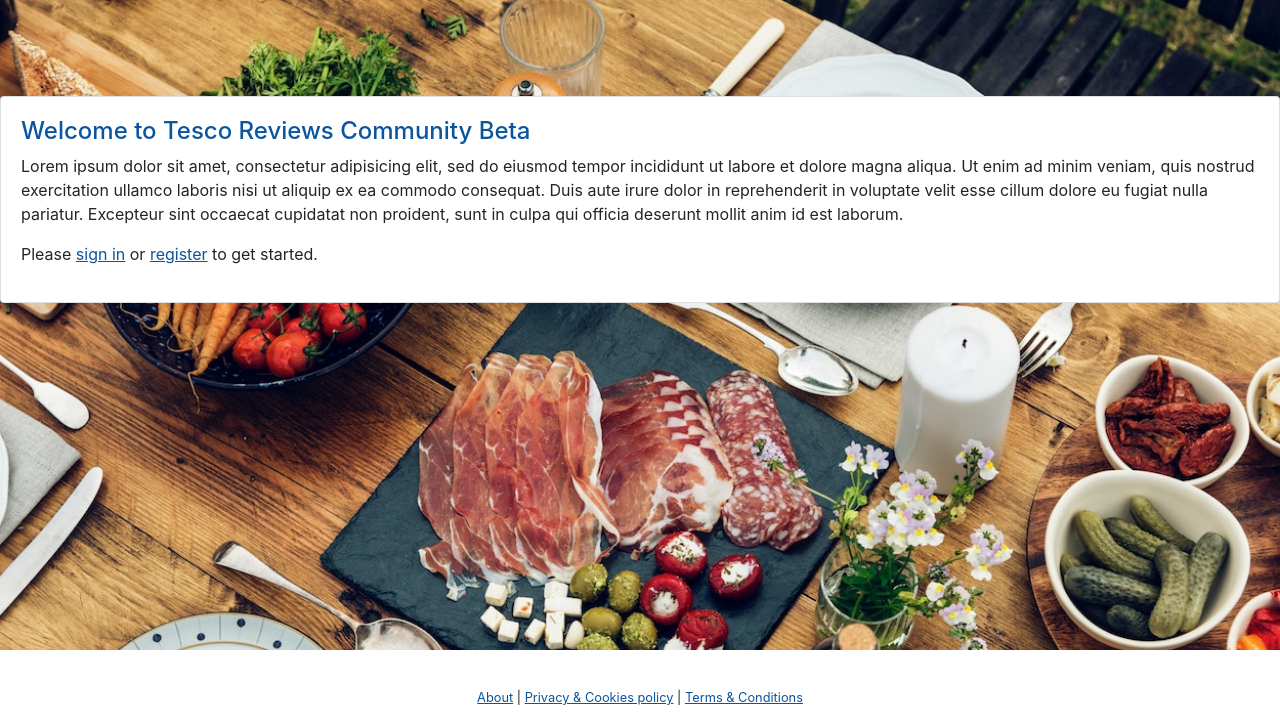
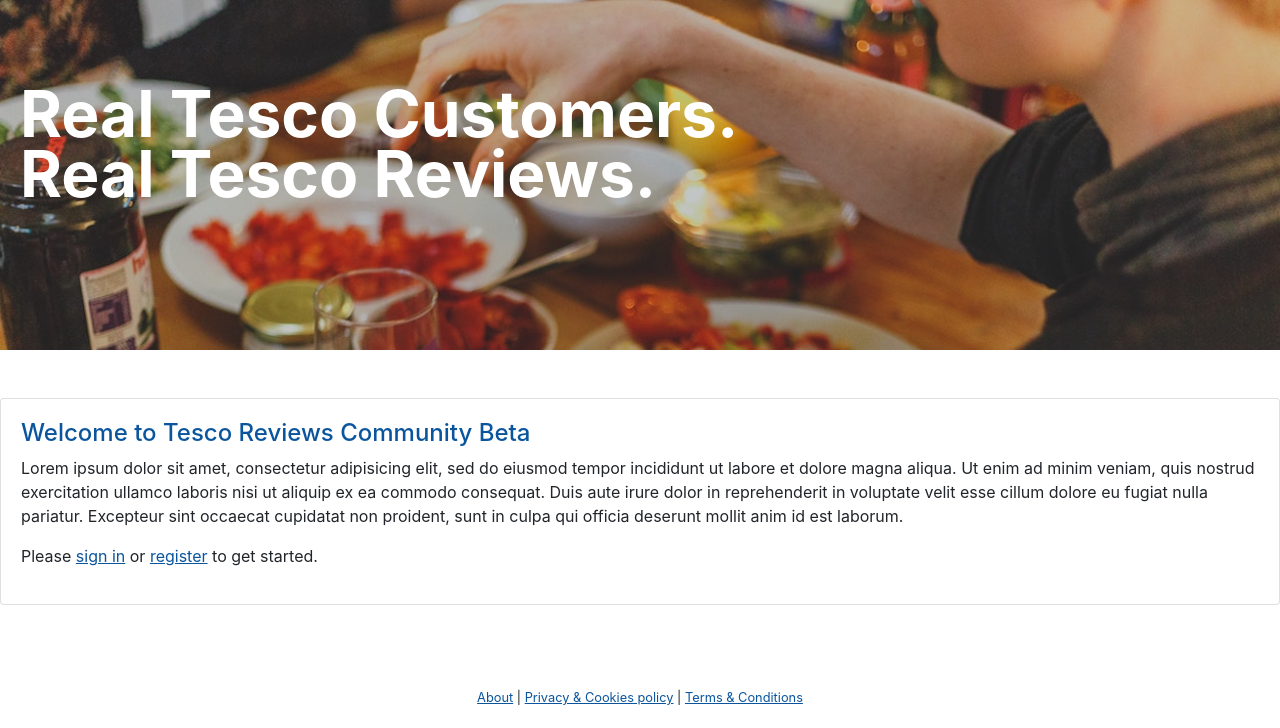
Before and after one commit to john-running/retailercommunity, a Flask app: page / in a window 1280 px wide. Shown: the part 72-800 px from the top of the page. Run offline with Flask 2, Linux system fonts and the light colour scheme; some libraries are stand-ins or nearby versions.

Commit message:
updated homepage

```diff
--- a/project/static/configure.css
+++ b/project/static/configure.css
@@ -19,10 +19,10 @@ body {
 
 
 .jumbotron-cover{
-  background-image: url(bread-brunch-candle.jpg);
+  background-image: url(splash.jpg);
   background-size: cover;
   background-repeat: no-repeat;
-  height: 650px;
+  height: 350px;
 }
 a {
     color: rgba(10,85, 157, 1);
@@ -41,6 +41,14 @@ a:hover {
 
 h4 {
     color: rgba(10,85, 157, 1);
+}
+
+.h1-home{
+    padding: 1.25rem;
+    font-weight: 700;
+    font-size: 4em;
+    color: #ffffff;
+    line-height: 60px
 }
 
 .table,
--- a/project/templates/home.html
+++ b/project/templates/home.html
@@ -47,10 +47,17 @@
                 </div>
               </div>
             </div>
-
+        </div>
     {% else %}
       <div class="jumbotron-cover">
-        <br><br><br><br>
+        <p><br><br></p>
+        <div class="h1-home">
+          Real Tesco Customers.
+          <br>
+          Real Tesco Reviews.
+        </div>
+      </div>
+      <br><br>
       <div class="row">
         <div class="col-lg-12">
           <div class="card">
@@ -61,9 +68,8 @@
             </div>
           </div>
         </div>
-
     </div>
     {%endif%}
 
-  </div>
+
 {% endblock %}
```
Also changed, not shown: project/static/splash.jpg (added). Lines whose indentation alone changed are shown as unchanged.
